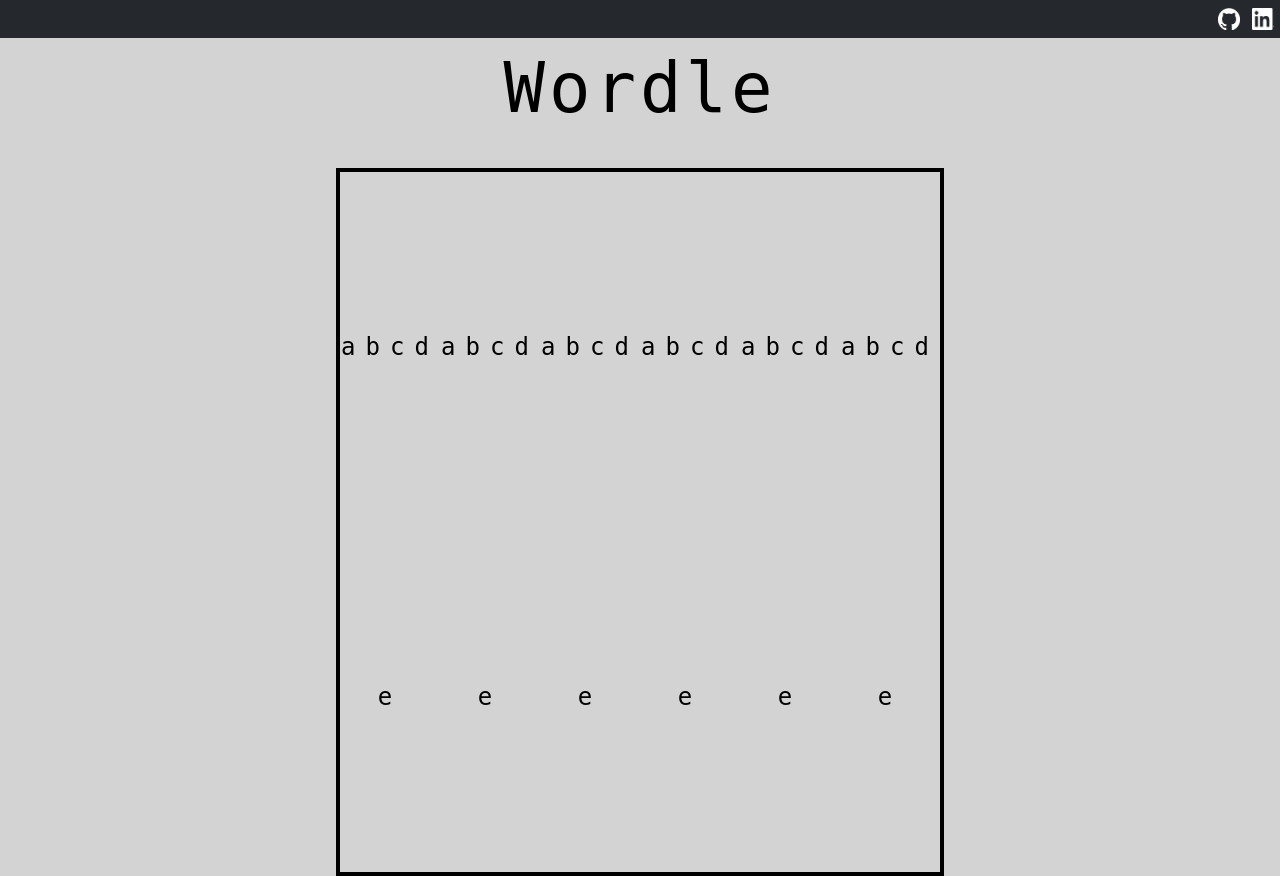
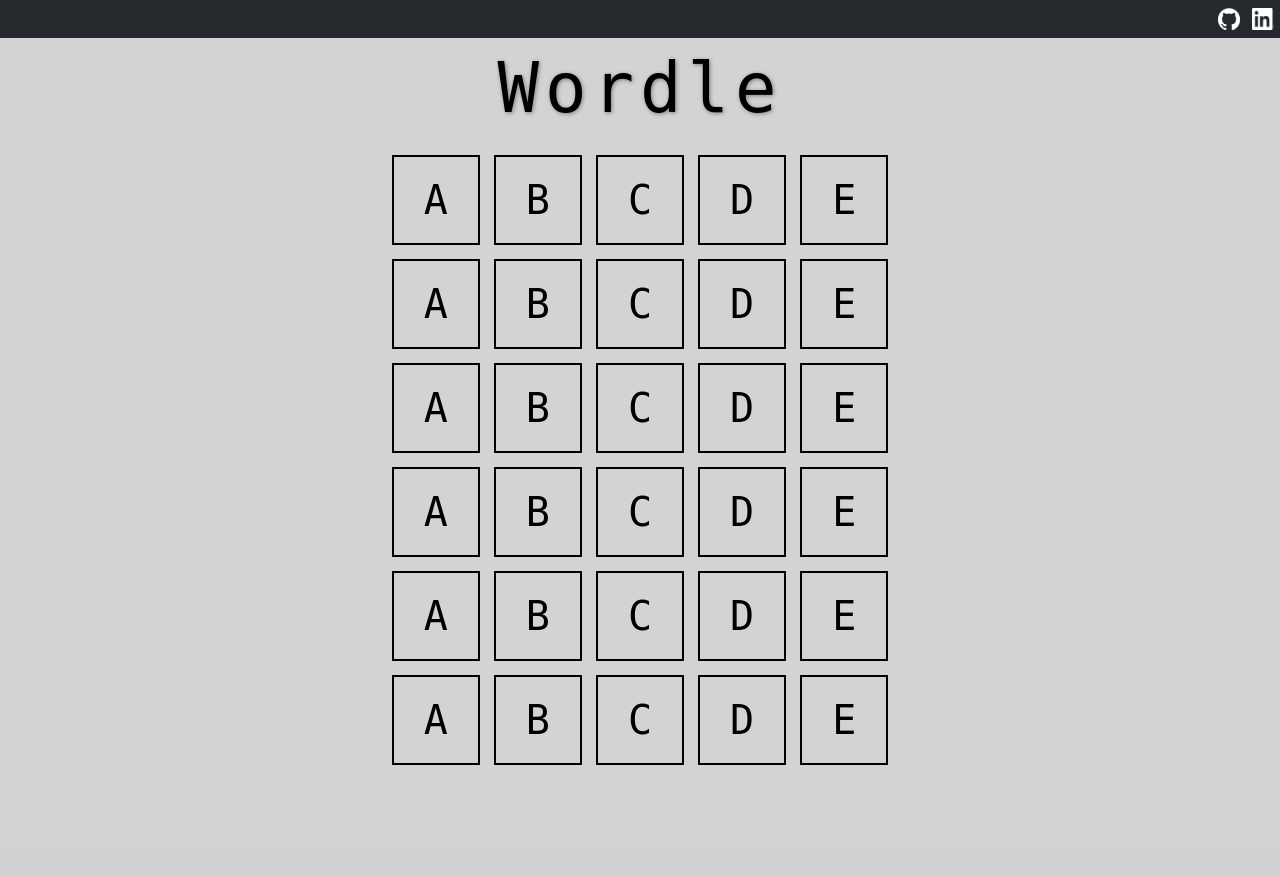
Before and after one commit to Tachakar/mini-games, a Django app: page /wordle/ in a window 1280 px wide. After the commit the page ends 765 px from the top, so only its background shows below. Run offline with Django 5.2, Linux system fonts and the light colour scheme.

Commit message:
added grid to wordle page

```diff
--- a/home/static/home/styles.css
+++ b/home/static/home/styles.css
@@ -1,8 +1,9 @@
 h1 {
 	text-align: center;
-	font-size: 50px;
+	font-size: 69px;
 	margin: 15px;
-	text-shadow: 2px 2px 4px white;
+	text-shadow: 1px 1px 4px grey;
+	letter-spacing: 6px;
 }
 
 
--- a/wordle/static/wordle/wordle_styles.css
+++ b/wordle/static/wordle/wordle_styles.css
@@ -2,29 +2,32 @@
 	text-align: center;
 	font-size: 69px;
 	padding-top: 10px;
-	letter-spacing: 4px;
+	letter-spacing: 6px;
+	text-shadow: 1px 1px 4px grey;
 }
 
 #grid {
 	display: flex;
-	border: solid black 4px;
 	height: 700px;
 	width: 600px;
 	margin: 0 auto;
-	margin-top: 40px;
-	justify-content: center;
+	margin-top: 20px;
+	flex-direction: column;
+	align-content: center;
 }
 
 .row {
-
 	display: flex;
-	flex-wrap: wrap;
-	width: 100%;
 	justify-content: center;
-	align-items: center;
+	margin: 0;
 }
 
 .letter {
-	letter-spacing: 10px;
-	font-size: 24px;
+	font-size: 40px;
+	padding: 20px 30px;
+	margin: 7px;
+	border: 2px solid black;
+	box-shadow: 1px 1px 2px lightgrey;
+	text-transform: uppercase;
+	text-shadow: 1px 1px 2px lightgrey;
 }
```
